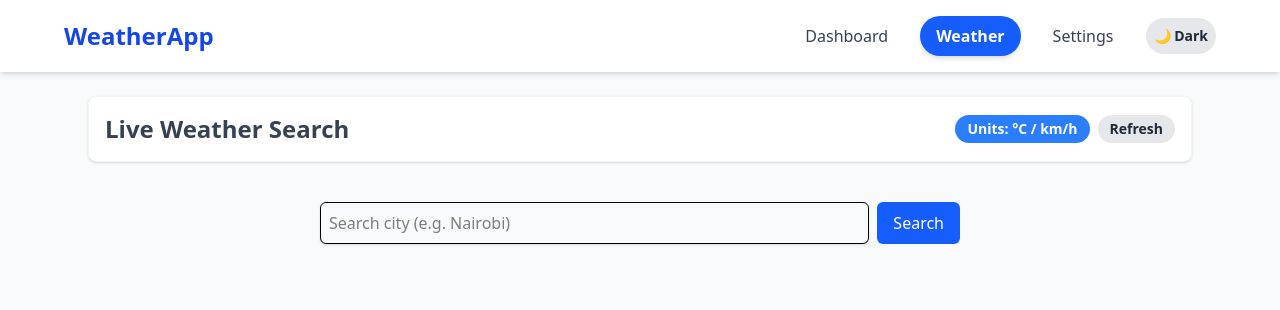
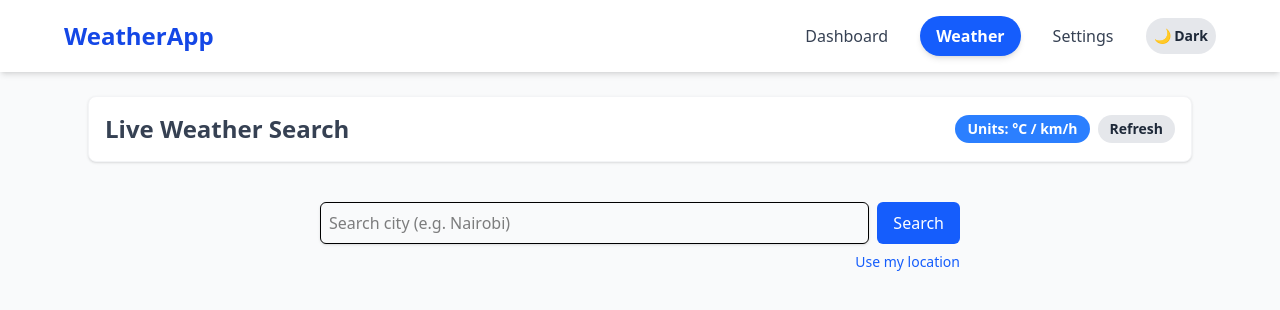
Before and after one commit to Robson-Ali/weather-dashboard, a React (Vite) app: page /weather in a window 1280 px wide. Shown: the top 310 px of the page. Built offline with nearby package versions, Linux system fonts and the light colour scheme.

Commit message:
Added geolocation

```diff
--- a/src/components/SearchBar.jsx
+++ b/src/components/SearchBar.jsx
@@ -1,17 +1,33 @@
-import React, { useState } from 'react'
-
+import React, { useState } from 'react';
 
 export default function SearchBar({ onSearch, recent = [], onSelectRecent }) {
-const [q, setQ] = useState('')
-
+  const [q, setQ] = useState('');
 
   function submit(e) {
-  e.preventDefault()
-    if (!q.trim()) return
-      onSearch(q.trim())
-        setQ('')
+    e.preventDefault();
+    if (!q.trim()) return;
+    onSearch(q.trim());
+    setQ('');
   }
 
+  function handleUseLocation() {
+    if (!navigator.geolocation) {
+      alert('Geolocation is not supported by your browser.');
+      return;
+    }
+
+    navigator.geolocation.getCurrentPosition(
+      (position) => {
+        const { latitude, longitude } = position.coords;
+        // You’ll need a function like fetchWeatherByCoords in your API
+        // For now, just show an example:
+        alert(`Got location: ${latitude.toFixed(2)}, ${longitude.toFixed(2)}\nIn a real app, this would fetch weather for your city.`);
+      },
+      (err) => {
+        alert(`Location error: ${err.message}`);
+      }
+    );
+  }
 
   return (
     <div className="w-full max-w-2xl mx-auto p-4">
@@ -22,23 +38,36 @@ return (
           placeholder="Search city (e.g. Nairobi)"
           className="flex-1 rounded-md p-2 border shadow-sm"
         />
-      <button className="px-4 py-2 rounded-md bg-blue-600 text-white">Search</button>
+        <button className="px-4 py-2 rounded-md bg-blue-600 text-white">
+          Search
+        </button>
       </form>
 
-
+      <div className="flex justify-between mt-2">
+        <div className="flex flex-wrap gap-2">
           {recent?.length > 0 && (
-  <div className="mt-3 flex flex-wrap gap-2">
+            <>
+              <span className="text-sm text-gray-500">Recent:</span>
               {recent.map((r) => (
                 <button
                   key={r}
                   onClick={() => onSelectRecent(r)}
-      className="text-sm px-3 py-1 rounded bg-gray-100"
+                  className="text-sm px-3 py-1 rounded bg-gray-100 hover:bg-gray-200"
                 >
                   {r}
                 </button>
               ))}
-  </div>
+            </>
           )}
         </div>
-)
+
+        <button
+          onClick={handleUseLocation}
+          className="text-sm text-blue-600 hover:text-blue-800"
+        >
+          Use my location
+        </button>
+      </div>
+    </div>
+  );
 }
```
Lines whose indentation alone changed are shown as unchanged.
